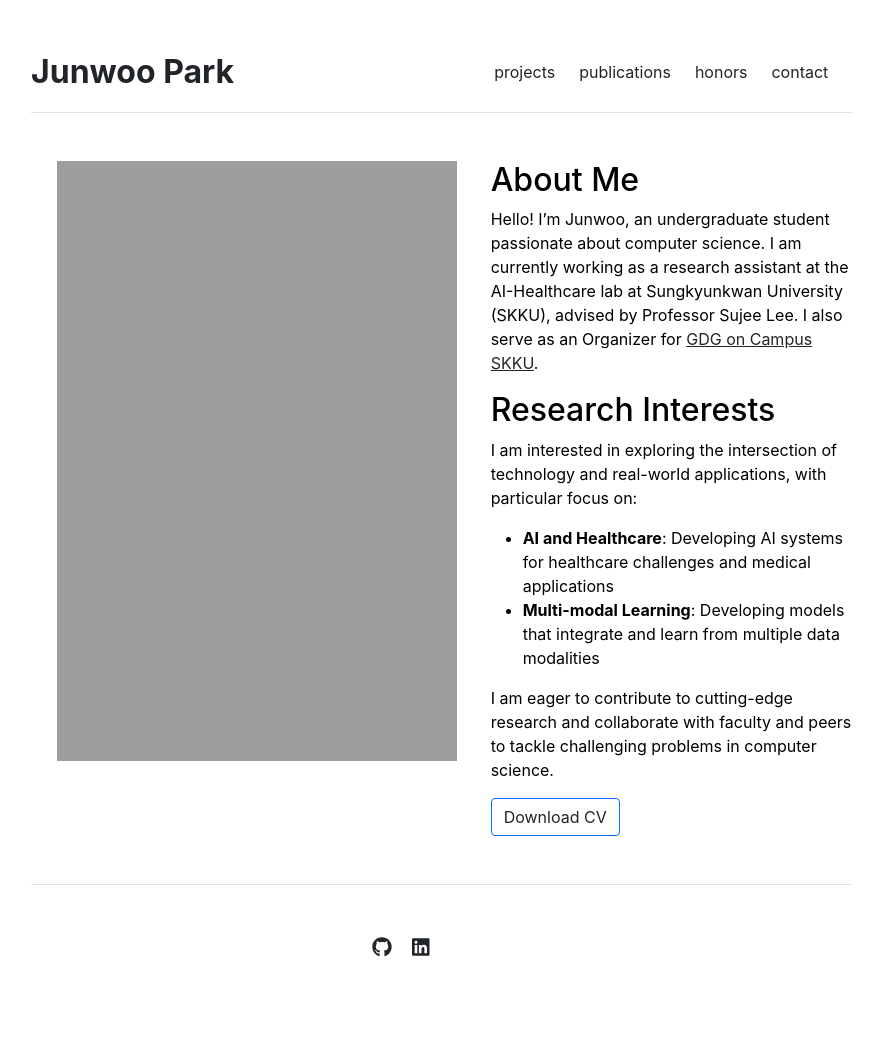
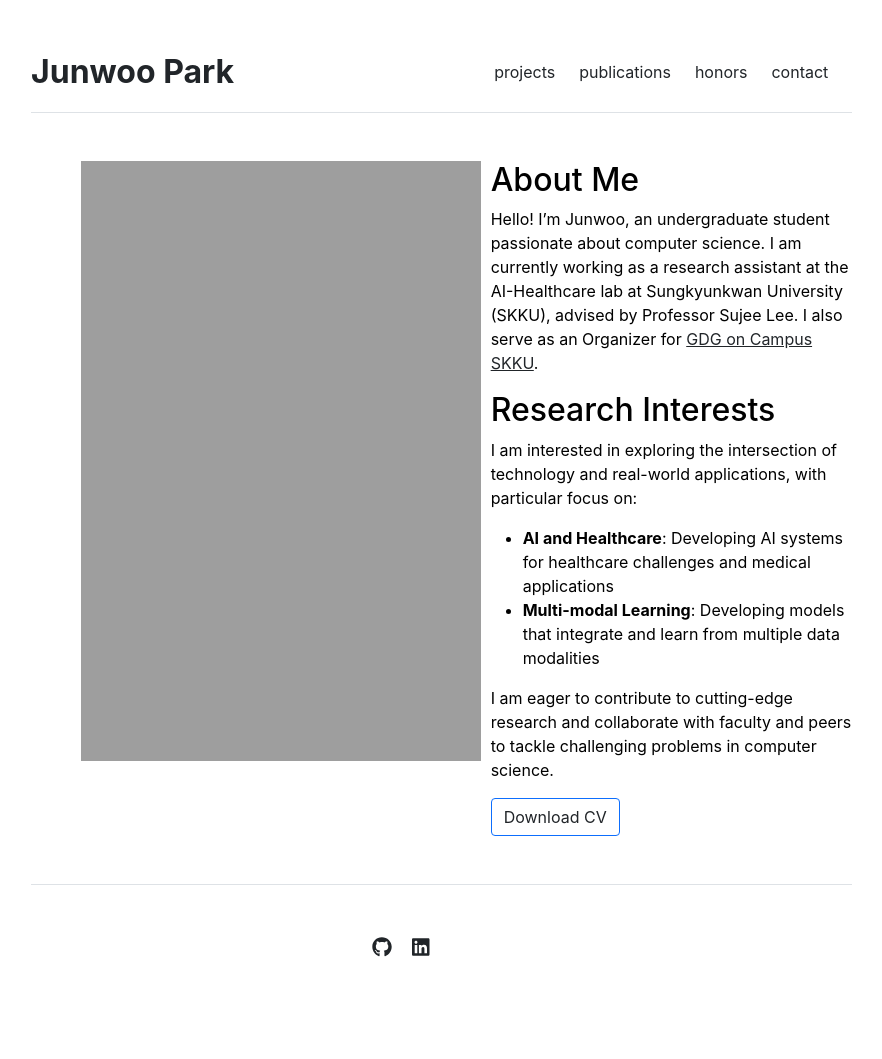
Before and after one commit to junwoop0/junwoop0.github.io, a Jekyll site: the page built from index.md, in a window 1280 px wide. Shown: the whole page, without its empty margins (35-917 px from the left). Built offline with Jekyll 4.4.1, drawn with Linux system fonts in a browser that asks for light colours.

Commit message:
update profile

```diff
--- a/_layouts/home.html
+++ b/_layouts/home.html
@@ -4,7 +4,7 @@ layout: default
 
 <div style="max-width: 1150px; margin-left: 50px;">
   <div class="row g-5 mb-5">
-    <div class="col-md-6" style="padding-left: 0;">
+    <div class="col-md-6">
       <img src="{{ site.github.url }}/assets/img/profile.jpeg" alt="Home" style="width: 400px; height: 600px; object-fit: cover;">
     </div>
     <div class="col-md-6 d-flex flex-column">
```
